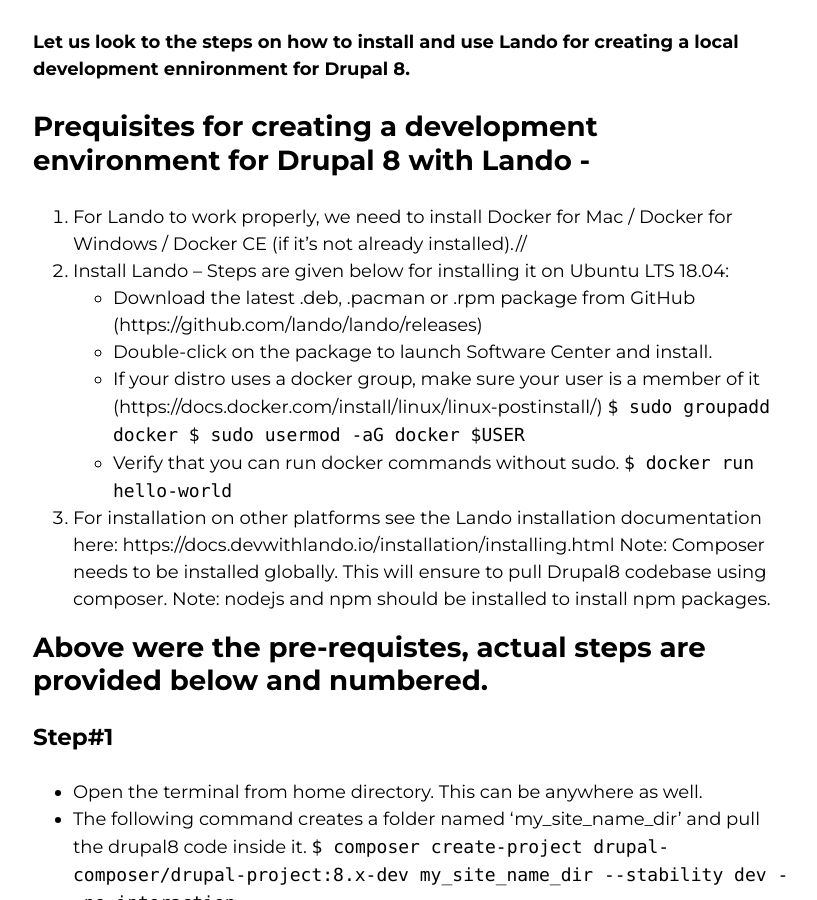
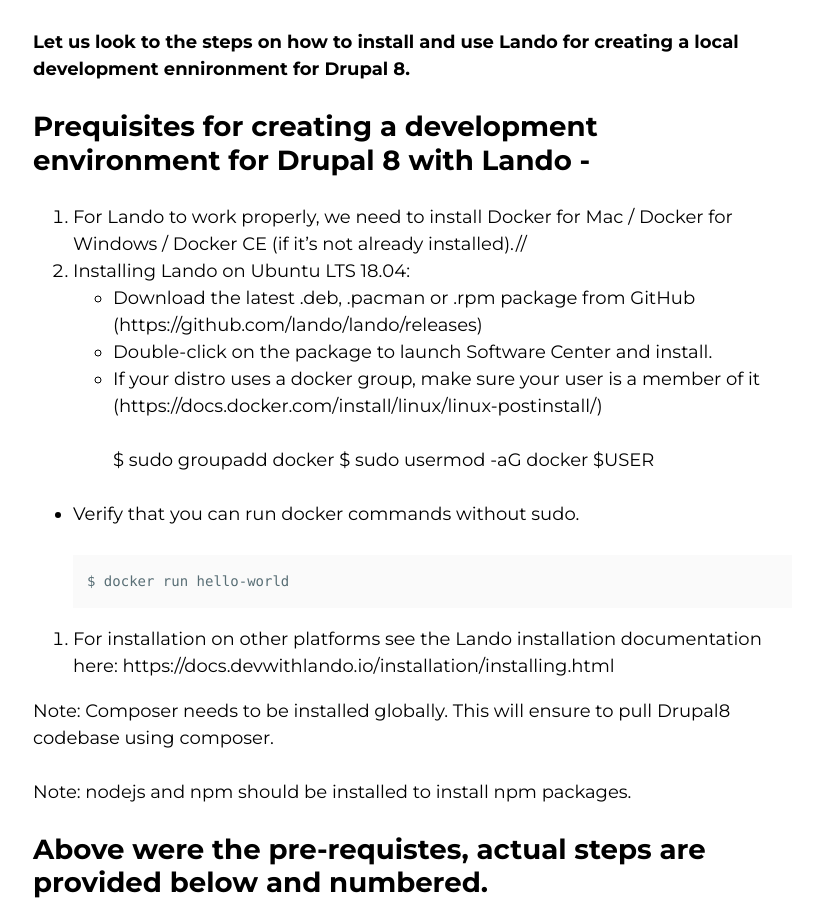
Before and after one commit to bhooraj/bhooraj-blog, a Jekyll site: the page built from _posts/2019-07-31-development-evironment-for-drupal-8-with-lando.md, in a window 1280 px wide and 900 px high, scrolled down 893 px. Shown: the whole window, without its empty margins (342-1159 px from the left). Built offline with Jekyll 4.4.1, drawn with Linux system fonts in a browser that asks for light colours; nearby versions of some CDN libraries; some web fonts are replaced.

Commit message:
Update 2019-07-31-development-evironment-for-drupal-8-with-lando.md

```diff
--- a/_posts/2019-07-31-development-evironment-for-drupal-8-with-lando.md
+++ b/_posts/2019-07-31-development-evironment-for-drupal-8-with-lando.md
@@ -16,18 +16,22 @@
 
 ## Prequisites for creating a development environment for Drupal 8 with Lando -
 1. For Lando to work properly, we need to install Docker for Mac / Docker for Windows / Docker CE (if it's not already installed).//
-2. Install Lando -- Steps are given below for installing it on Ubuntu LTS 18.04:
+2. Installing Lando on Ubuntu LTS 18.04:
   - Download the latest .deb, .pacman or .rpm package from GitHub (https://github.com/lando/lando/releases)
   - Double-click on the package to launch Software Center and install.
   - If your distro uses a docker group, make sure your user is a member of it (https://docs.docker.com/install/linux/linux-postinstall/)
-      <code>
+
         $ sudo groupadd docker
         $ sudo usermod -aG docker $USER
-      </code>
+
   - Verify that you can run docker commands without sudo.
-  <code>$ docker run hello-world</code>
+
+        $ docker run hello-world
+
 3. For installation on other platforms see the Lando installation documentation here: https://docs.devwithlando.io/installation/installing.html
+
 Note: Composer needs to be installed globally. This will ensure to pull Drupal8 codebase using composer.
+
 Note: nodejs and npm should be installed to install npm packages.
 
 ## Above were the pre-requistes, actual steps are provided below and numbered.
```
